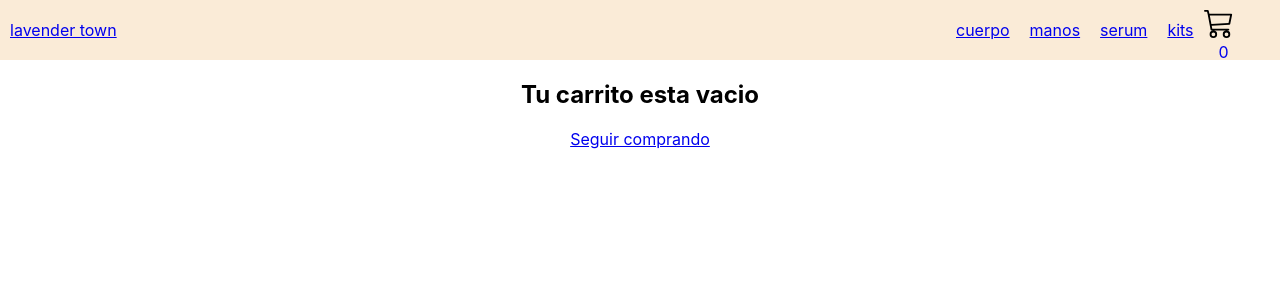
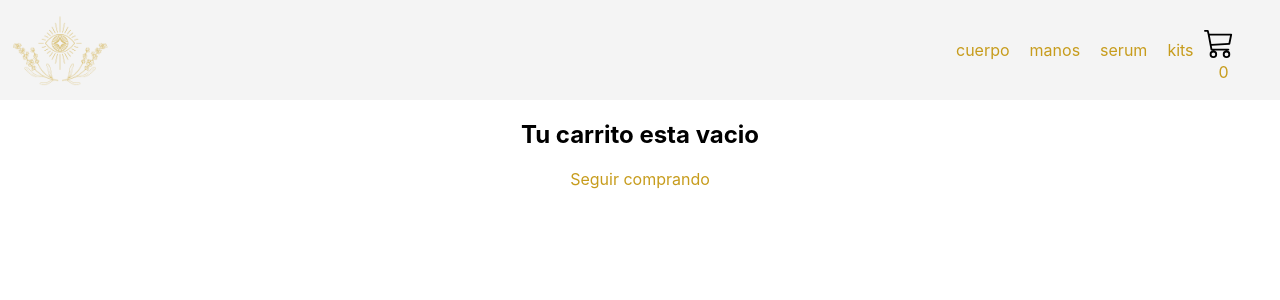
Before and after one commit to carolinaortegaoc/lavendertown-Ortega-Carolina, a React (Create React App) app: page /cart in a window 1280 px wide. Shown: the top 300 px of the page. Built offline with nearby package versions, Linux system fonts and the light colour scheme.

Commit message:
errores en cart e itemdetail

```diff
--- a/src/components/Cart/Cart.js
+++ b/src/components/Cart/Cart.js
@@ -15,7 +15,7 @@ const Cart = () => {
   });
 
   const totalToPay = cart.reduce((total, item) => {
-    return total + item.info.price * item.quantity;
+    return total + item.info[0].price * item.quantity;
   }, 0);
   const date = new Date();
   const orderDate = date.toLocaleDateString();
--- /dev/null
+++ b/src/components/Navbar/Navbar.css
@@ -0,0 +1,37 @@
+.nav {
+    display: flex;
+    background-color: #f4f4f4;
+    align-items: center;
+    height: 100px;
+    text-decoration: none;
+    outline: none;
+  }
+
+  .container_title {
+    text-align: left;
+    width: 70%;
+    padding-left: 10px;
+    color:blueviolet;
+  }
+
+  .navUl {
+    list-style: none;
+    display: flex;
+
+  }
+
+  .navLi {
+    padding: 10px;
+  }
+
+
+  a:-webkit-any-link {
+    color: #c79c1c;
+    cursor: pointer;
+    text-decoration: none;
+  }
+
+  .logo {
+    width: 100px;
+    height: 100px;
+  }
--- a/src/components/Navbar/Navbar.js
+++ b/src/components/Navbar/Navbar.js
@@ -1,9 +1,11 @@
 import React from 'react'
-import '../Style/navbarSASS.css'
+import './Navbar.css';
 import {CartWidget} from '../CartWidget/CartWidget'
 import { Link, NavLink} from "react-router-dom";
 //import { useState } from "react";
 import { useCart } from "../Context/CartContext";
+import logolavender from "./logolavender.png";
+
 
 export const Navbar = () => {
     const { cart } = useCart();
@@ -14,7 +16,9 @@ export const Navbar = () => {
             <>
                 <nav className='nav'>
                 <div className='container_title'>
-                <Link to={"/"}>lavender town</Link>
+                <Link to="/">
+                        <img src={logolavender} alt="Logo" className="logo" />
+                    </Link>
                 </div>
                 <ul className='navUl'>
                     <li className='navLi'><NavLink to={"/category/cuerpo"}>cuerpo</NavLink></li>
--- a/src/components/Style/navbarSASS.css
+++ /dev/null
@@ -1,27 +0,0 @@
-.nav {
-    display: flex;
-    background-color: antiquewhite;
-    align-items: center;
-    height: 60px;
-}
-
-.container_title {
-    text-align: left;
-    width: 70%;
-    padding-left: 10px;
-    color:blueviolet;
-}
-
-.navUl {
-    list-style: none;
-    display: flex;
-}
-
-.navLi {
-    padding: 10px;
-}
-
-.a{
-    text-decoration: none;
-color:blueviolet;
-}
```
Also changed, not shown: src/components/Navbar/logolavender.png (added).
